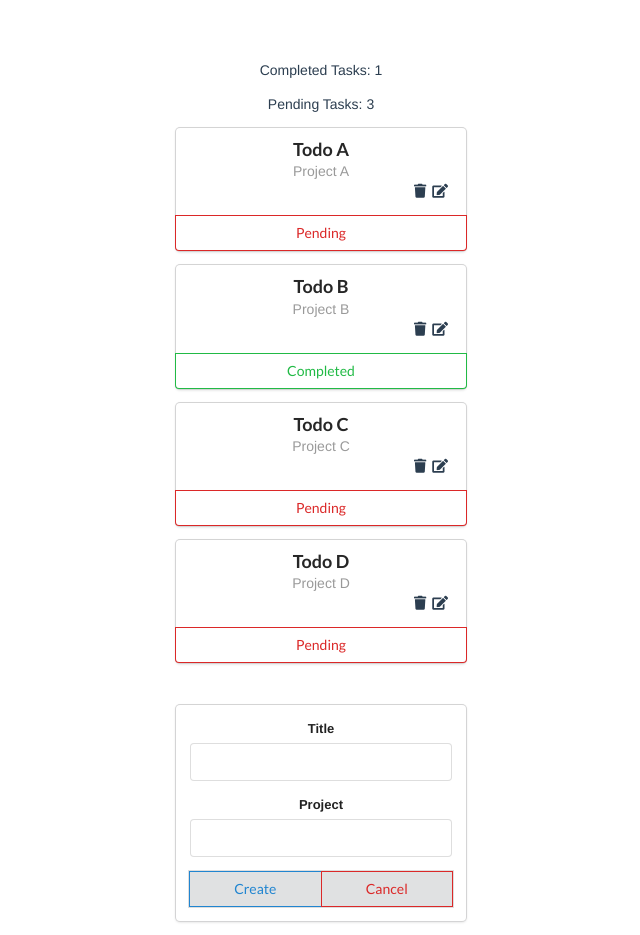
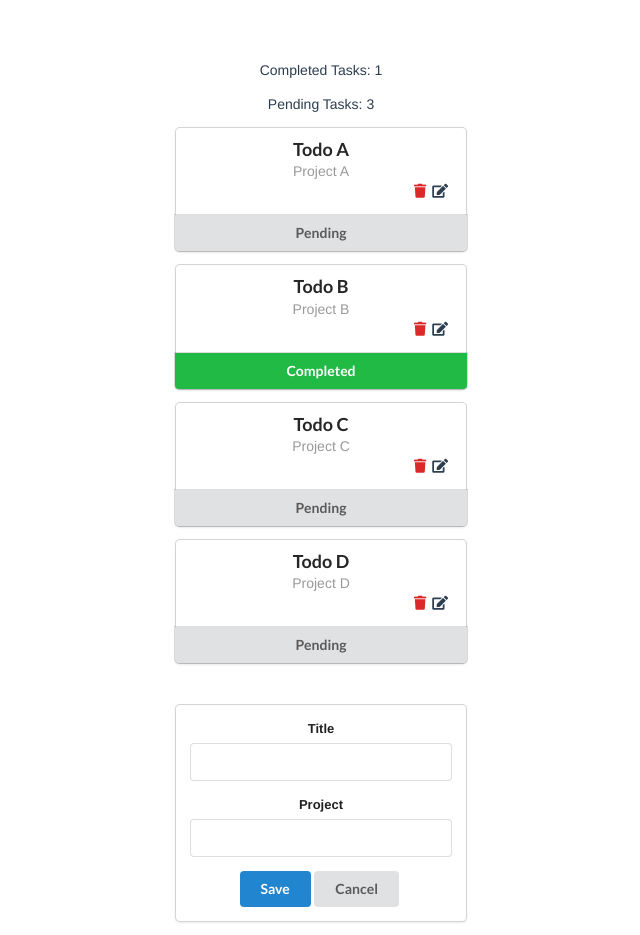
Before and after one commit to julessepulveda/vued, a Vue app: page / in a window 1280 px wide. Both pictures are taken after a click on the button 638 px from the left and 709 px from the top of the page. Shown: the whole page, without its empty margins (319-959 px from the left). Built offline with nearby package versions, Linux system fonts and the light colour scheme.

Commit message:
Updates card styling to be consistent with task state

```diff
--- a/src/components/CreateTodo.vue
+++ b/src/components/CreateTodo.vue
@@ -14,14 +14,12 @@
                 <label>Project</label>
                 <input v-model="projectText" type='text' ref='project' defaultValue="">
             </div>
-          <div class='ui two button attached buttons'>
-            <button class='ui basic blue button' v-on:click="sendForm()">
-              Create
+            <button class='ui primary button' v-on:click="sendForm()">
+                Save
             </button>
-            <button class='ui basic red button' v-on:click="closeForm">
+            <button class='ui button' v-on:click="closeForm">
                 Cancel
             </button>
-          </div>
         </div>
       </div>
     </div>
--- a/src/components/Todo.vue
+++ b/src/components/Todo.vue
@@ -8,12 +8,12 @@
       <div class='meta'>
           {{ todo.project }}
       </div>
-      <div class='extra content'>
+      <div class='extra content todo-action-buttons'>
         <span class='right floated edit icon' v-on:click="showForm">
           <i class='edit icon'></i>
         </span>
         <span class='right floated trash icon' v-on:click="deleteTodo(todo)">
-          <i class='trash icon'></i>
+          <i class='trash red icon'></i>
         </span>
       </div>
     </div>
@@ -25,18 +25,16 @@
           <input type='text' v-model="todo.title" >
         </div>
         <div class='field'>
-          <label>Project</label>
+          <label>Description</label>
           <input type='text' v-model="todo.project" >
         </div>
-        <div class='ui two button attached buttons'>
-          <button class='ui basic blue button' v-on:click="hideForm">
-            Close X
-          </button>
-        </div>
+        <button class='ui primary button' v-on:click="hideForm">
+          Save
+        </button>
       </div>
     </div>
 
-    <div v-on:click="completeTodo(todo)" :class="classStatusColor" class='ui bottom attached basic button' v-show="!isEditing">
+    <div v-on:click="completeTodo(todo)" :class="classStatusColor" class='ui bottom attached button' v-show="!isEditing">
         {{ statusText }}
     </div>
   </div>
@@ -69,7 +67,7 @@ export default {
       return this.todo.done ? 'Completed' : 'Pending'
     },
     classStatusColor() {
-      return this.todo.done ? 'green' : 'red'
+      return this.todo.done ? 'green' : ''
     },
   }
 };
```
Lines whose indentation alone changed are shown as unchanged.
